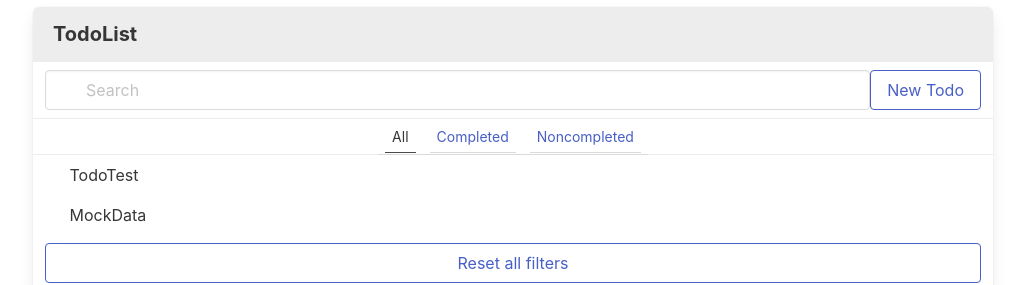
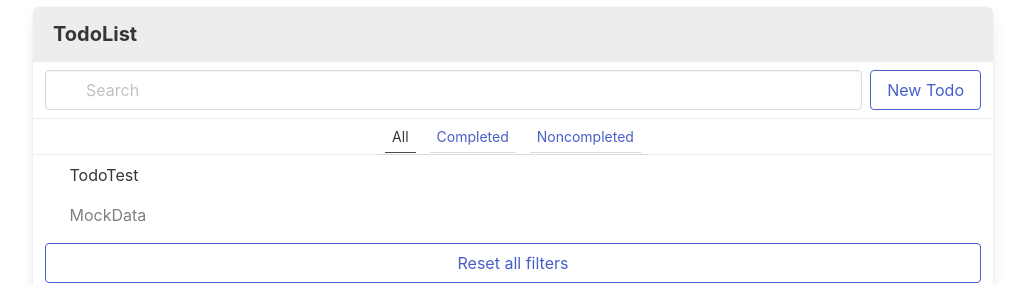
Before and after one commit to shippokun/toast-vue3, a Vue app: page /todos in a window 1280 px wide. Shown: the part 125-410 px from the top of the page, without its empty margins (127-1152 px from the left). Built offline with nearby package versions, Linux system fonts and the light colour scheme; some icons are missing.

Commit message:
chore(pages/todo): update design
余白追加と完了済のtodoの文字色を変更

```diff
--- a/src/pages/todo/todo-list/components/todo-list/todo-list.component.vue
+++ b/src/pages/todo/todo-list/components/todo-list/todo-list.component.vue
@@ -2,7 +2,7 @@
   <nav class="panel">
     <p class="panel-heading">TodoList</p>
     <div class="panel-block">
-      <p class="control has-icons-left">
+      <p class="control has-icons-left" style="margin-right: 0.5rem">
         <input
           v-model="search"
           class="input"
@@ -30,7 +30,13 @@
     </p>
     <div v-for="todo in filterTodos" :key="todo.id">
       <router-link :to="{ path: `/todos/${todo.id}` }">
-        <a class="panel-block" :class="{ 'is-active': todo.complated }">
+        <a
+          class="panel-block"
+          :class="{
+            'is-active': !todo.complated,
+            'text-gray': todo.complated,
+          }"
+        >
           <span class="panel-icon">
             <i class="fas fa-book" aria-hidden="true"></i>
           </span>
@@ -108,3 +114,9 @@ export default defineComponent({
   },
 });
 </script>
+
+<style scoped>
+.text-gray {
+  color: gray;
+}
+</style>
```
